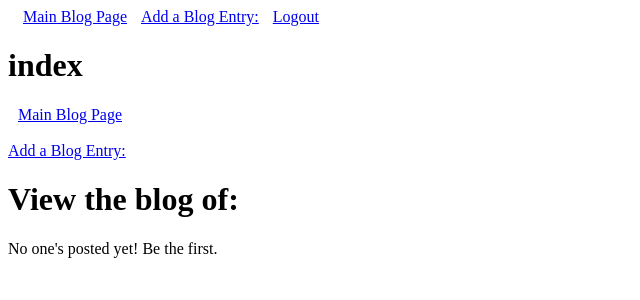
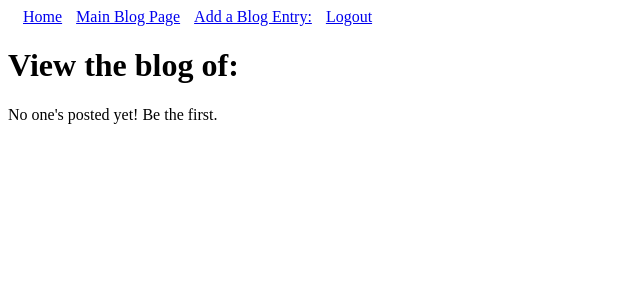
Before and after one commit to benasselmeier/blogz, a Flask app: page / in a window 1280 px wide. Shown: the top 300 px of the page, without its empty margins (0-640 px from the left). Run offline with Flask 2, Linux system fonts and the light colour scheme.

Commit message:
Done working for 4/24 - didn't get as far as I'd hoped but made progress and will hit it hard again tomorrow.

```diff
--- a/main.py
+++ b/main.py
@@ -6,15 +6,8 @@ from sqlalchemy import exists
 # Sign Up function: will show "duplicate user" error, but after showing "invalid username" error, won't go back to showing "duplicate user"
 # under the correct conditions.
 #
+# "Written By" is currently displayed as <User 'username'>
 #
-#
-
-
-#def get_logged_in_user():
-#   return User.query.filter_by(username=session['username']).all()
-#
-#def get_blogs(logged_in_user):
-#   return Blog.query.filter_by()
 #
 #
 app = Flask(__name__)
@@ -41,7 +34,7 @@ class User(db.Model):
     id = db.Column(db.Integer, primary_key=True)
     username = db.Column(db.String(20), unique=True)
     password = db.Column(db.String(20))
-    relationship = db.relationship('Blog', backref='author')
+    entries = db.relationship('Blog', backref='author')
 
     def __init__(self, username, password):
         self.username = username
@@ -65,10 +58,15 @@ def display_blog():
         blog_entries = Blog.query.all()
     else:
         blog_entry = Blog.query.get(int(blog_id))
+        author = Blog.author
         if blog_entry == None:
             print(blog_entry)
             return redirect('/blog')
         blog_entries = [blog_entry]
+
+    author = Blog.author
+
+
     return render_template('blog.html', title="Build-a-Blog!", blog_entries=blog_entries)
 
 @app.route('/')
--- a/templates/base.html
+++ b/templates/base.html
@@ -20,6 +20,7 @@
 <body>
 
         <div class="navigation">
+                <span class="link"><a href="/">Home</a></span>
                 <span class="link"><a href="/blog">Main Blog Page</a></span>
                 <span class="link"><a href="/newpost">Add a Blog Entry:</a></span>
                 <span class="link"><a href="/logout">Logout</a></span>
--- a/templates/blog.html
+++ b/templates/blog.html
@@ -14,6 +14,8 @@
                 <h2><a href="/blog?id={{ entry.id }}">{{entry.name}}</a></h2>
                 <br>
                 {{entry.entry}}
+                <br>
+                <p>Written by: <a href="?user={{entry.author}}">{{entry.author}}</a></p>
             </li>
             {% endfor %}
         </ul>
--- a/templates/index.html
+++ b/templates/index.html
@@ -1,14 +1,6 @@
 {% extends "base.html" %}
 
 {% block content %}
-<h1>index</h1>
-
-<div class="navigation">
-    <a href="/blog">Main Blog Page</a>
-    <br>
-    <br>
-    <a href="/newpost">Add a Blog Entry:</a>
-    </div>
 
         <h1>View the blog of: </h1>
 
@@ -19,7 +11,7 @@
             <ul>
                 {% for user in user_list %}
                 <li>
-                    <h2><a href="/user?id={{ user.id }}">{{user.username}}</a></h2>
+                    <h2><a href="?user={{ user.user }}">{{user.username}}</a></h2>
                     <br>
                 </li>
                 {% endfor %}
```
